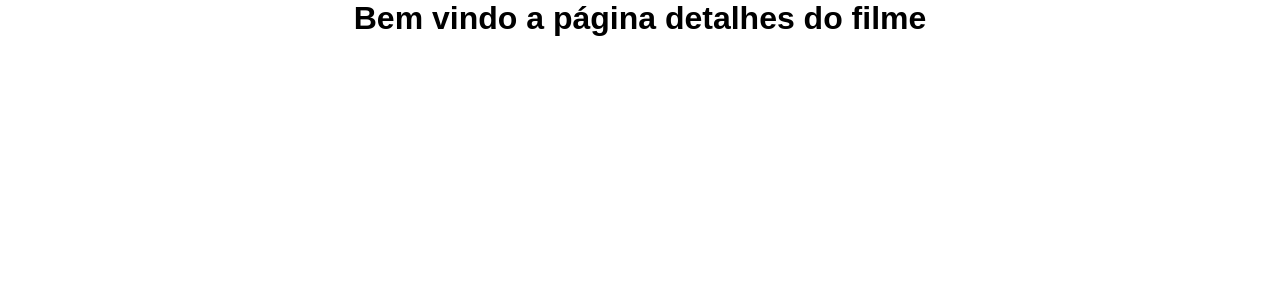
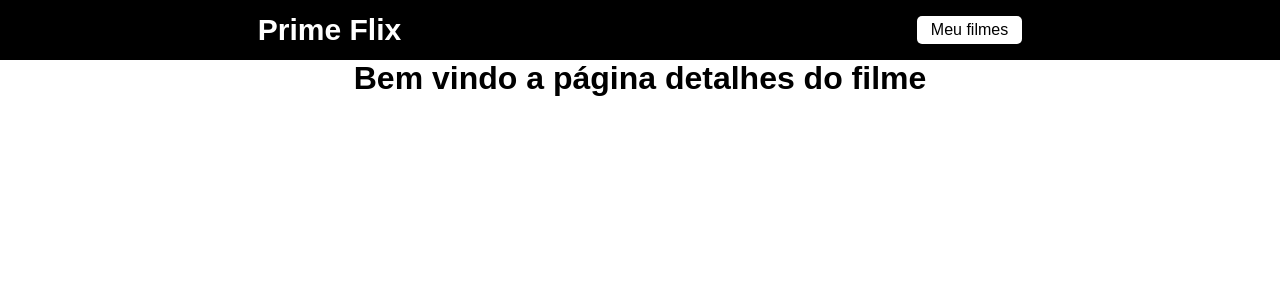
Before and after one commit to lucasagapitosilva/ProjetoFilmes, a React (Create React App) app: page /filme/1 in a window 1280 px wide. Shown: the top 300 px of the page. Built offline with nearby package versions, Linux system fonts and the light colour scheme; the HTML template or start-up script is replaced by a standard one.

Commit message:
consumindo API the movie db

```diff
--- a/package.json
+++ b/package.json
@@ -6,6 +6,7 @@
     "@testing-library/jest-dom": "^5.16.5",
     "@testing-library/react": "^13.4.0",
     "@testing-library/user-event": "^13.5.0",
+    "axios": "^1.3.4",
     "react": "^18.2.0",
     "react-dom": "^18.2.0",
     "react-router-dom": "^6.9.0",
--- /dev/null
+++ b/src/Componentes/Header/index.js
@@ -0,0 +1,11 @@
+import './style.css'
+import { Link } from 'react-router-dom';
+
+export default function Header() {
+    return (
+        <header>
+            <Link className="logo" to="/">Prime Flix</Link>
+            <Link className="favoritos" to ="/favoritos">Meu filmes</Link>
+        </header>
+    )
+}
--- /dev/null
+++ b/src/Componentes/Header/style.css
@@ -0,0 +1,25 @@
+header {
+    display: flex;
+    align-items: center;
+    justify-content: space-around;
+    width: 100%;
+    height: 60px;
+    background-color: #000;
+}
+
+.logo {
+    text-decoration: none;
+    font-size: 30px;
+    cursor: pointer;
+    color: #FFF;
+    font-weight: bold;
+}
+
+.favoritos {
+    text-decoration: none;
+    cursor: pointer;
+    background-color: #FFF;
+    padding: 5px 14px;
+    color: #000;
+    border-radius: 5px;
+}
--- a/src/Pages/Home/index.js
+++ b/src/Pages/Home/index.js
@@ -1,9 +1,47 @@
+import {useEffect, useState} from 'react';
+import api from '../../Services/api';
+import {Link} from 'react-router-dom';
 
+import './style.css'
+
+// API URL:  /movie/now_playing?api_key=fcd0af7da8afc0e1599c2c3b6e0f64c7&language=pt-BR
 
 export default function Home(){
+
+    const [filmes, setFilmes] = useState([]);
+
+    useEffect(() => {
+
+        async function loadFilmes() {
+            const response = await api.get("movie/now_playing", {
+                params:{
+                    api_key: "fcd0af7da8afc0e1599c2c3b6e0f64c7",
+                    language: "pt-BR",
+                    page: 1,
+                }
+            });
+
+            //console.log(response.data.results.slice(0,10));
+
+            setFilmes(response.data.results.slice(0,10));
+        }
+
+        loadFilmes();
+    }, []);
+
     return(
-        <div>
-            <h1>Bem vindo a HOME</h1>
+        <div className="container">
+            <div className="lista-filmes">
+                {filmes.map((filme) => {
+                    return(
+                        <article key={filme.id}>
+                            <strong className="title">{filme.title}</strong>
+                            <img className="img" src={`https://image.tmdb.org/t/p/original/${filme.poster_path}`} alt={filme.title} />
+                            <Link to={`/filme/${filme.id}`}>Acessar</Link>
+                        </article>
+                    )
+                })}
+            </div>
         </div>
     )
 }
--- /dev/null
+++ b/src/Pages/Home/style.css
@@ -0,0 +1,41 @@
+.lista-filmes {
+    max-width: 800px;
+    margin: 14px auto;
+}
+
+.lista-filmes article {
+    width: 100%;
+    background-color: #FFF;
+    padding: 15px;
+    border-radius: 4px;
+}
+
+.lista-filmes a {
+    display: flex;
+    align-items: center;
+    justify-content: center;
+    padding: 10px 0;
+    font-size: 24px;
+    background-color: #116feb;
+    text-decoration: none;
+    color: #FFF;
+    border-bottom-left-radius: 8px;
+    border-bottom-right-radius: 8px;
+}
+
+.img {
+    width: 900px;
+    max-width: 100%;
+    max-height: 340px;
+    object-fit: cover;
+    display: block;
+    border-top-left-radius: 8px;
+    border-top-right-radius: 8px;
+}
+
+.title {
+    margin-bottom: 14px;
+    text-align: center;
+    font-size: 22px;
+    display: block;
+}
--- /dev/null
+++ b/src/Services/api.js
@@ -0,0 +1,10 @@
+import axios from 'axios';
+
+//BASE DA URL: https://api.themoviedb.org/3/
+//URL API: /movie/now_playing?api_key=fcd0af7da8afc0e1599c2c3b6e0f64c7&language=pt-BR
+
+const api = axios.create({
+    baseURL: 'https://api.themoviedb.org/3/'
+});
+
+export default api;
--- a/src/routes.js
+++ b/src/routes.js
@@ -2,10 +2,12 @@
 
 import Home from './Pages/Home';
 import Filme from './Pages/Filme';
+import Header from './Componentes/Header';
 
 export default function Rotas() {
     return (
         <BrowserRouter>
+            <Header />
             <Routes>
                 <Route path="/" element={<Home />} />
                 <Route path="/filme/:id" element={<Filme />} />
```
Also changed, not shown: 1 other file (tests, documents, lock files or other folders).
